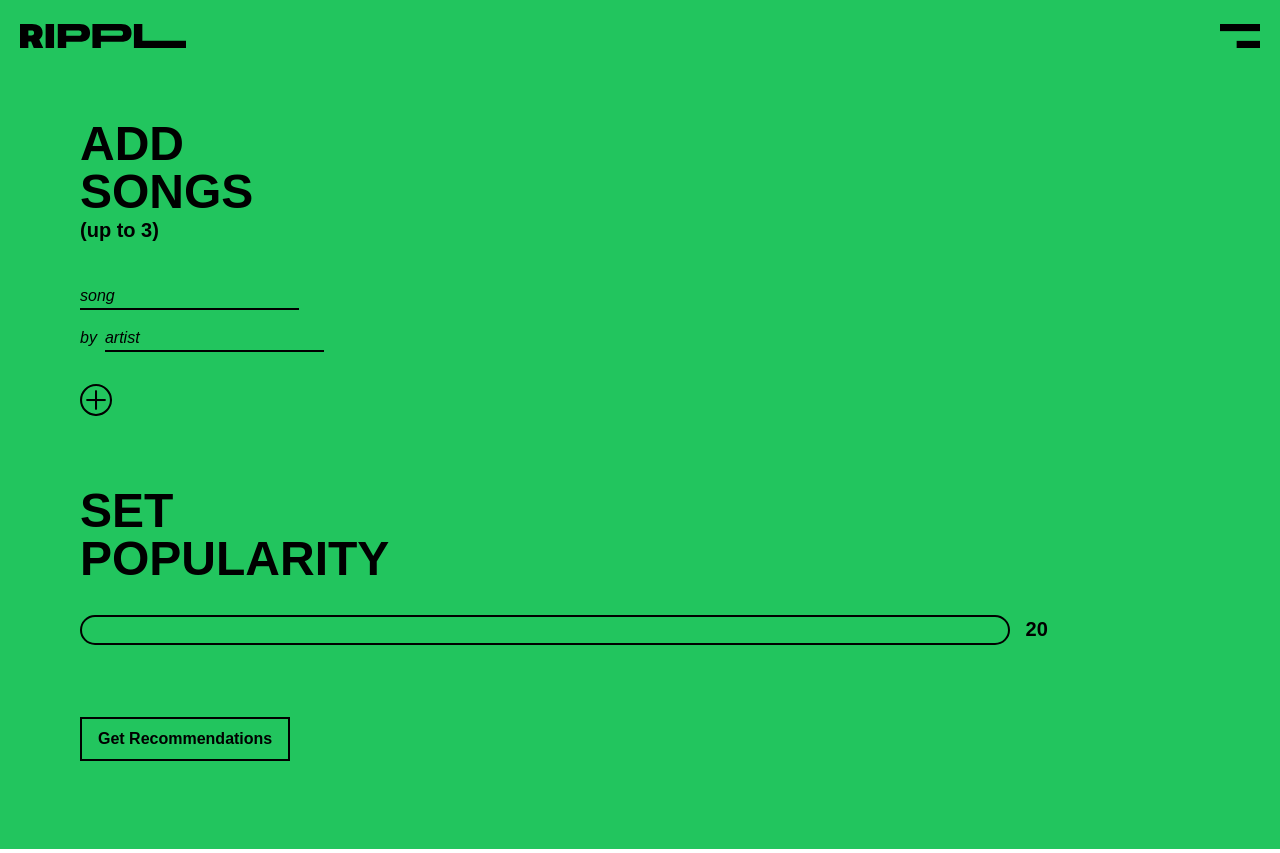
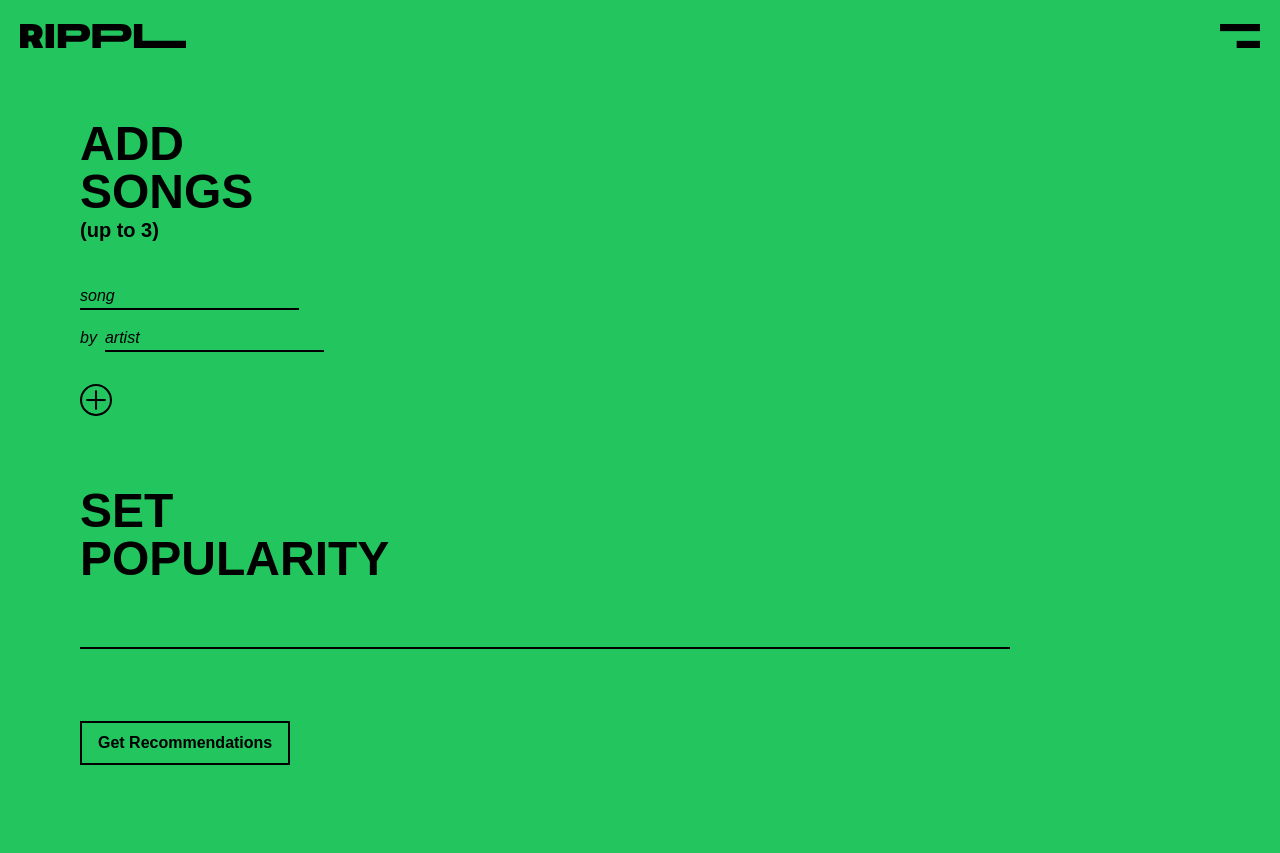
Before and after one commit to lschmidtfellner/Rippl_frontend, a React (Create React App) app: page /input in a window 1280 px wide. Built offline with nearby package versions, Linux system fonts and the light colour scheme; a web font is replaced by a local one.

Commit message:
tweaked input page

```diff
--- a/src/pages/Input.js
+++ b/src/pages/Input.js
@@ -102,21 +102,21 @@ function Input({ recommendations, setRecommendations }) {
         </button>
       )}
       <div className="slidecontainer mb-8">
-        <h2 className="font-proxima font-bold text-5xl mt-16 mb-8">
+        <h2 className="font-proxima font-bold text-5xl mt-16 mb-16">
           SET <br />
           POPULARITY
         </h2>
-        <div className="flex">
+        <div className="flex align-center">
           <input
             type="range"
             min="15"
-            max="100"
+            max="99"
             value={popularity}
             onChange={handleSliderChange}
             className="slider"
             id="pop-slider"
           />
-          <p className="pop-quotient ml-4 font-semi font-proxima text-xl">{popularity}</p>
+          {/* <p className="pop-quotient ml-4 font-semi font-proxima text-xl">{popularity}</p> */}
         </div>
       </div>
       <button
--- a/src/styles/PopularityBar.css
+++ b/src/styles/PopularityBar.css
@@ -7,11 +7,10 @@
   -webkit-appearance: none;  /* Override default CSS styles */
   appearance: none;
   width: 83%; /* Full-width */
-  height: 30px; /* Specified height */
+  height: 1px; /* Specified height */
   background: transparent;
-  border-width: 2px;
+  border-width: 1px;
   border-color: black;
-  border-radius: 20px;
   opacity: 1; /* Set transparency (for mouse-over effects on hover) */
   -webkit-transition: .2s; /* 0.2 seconds transition on hover */
   transition: opacity .2s;
```
